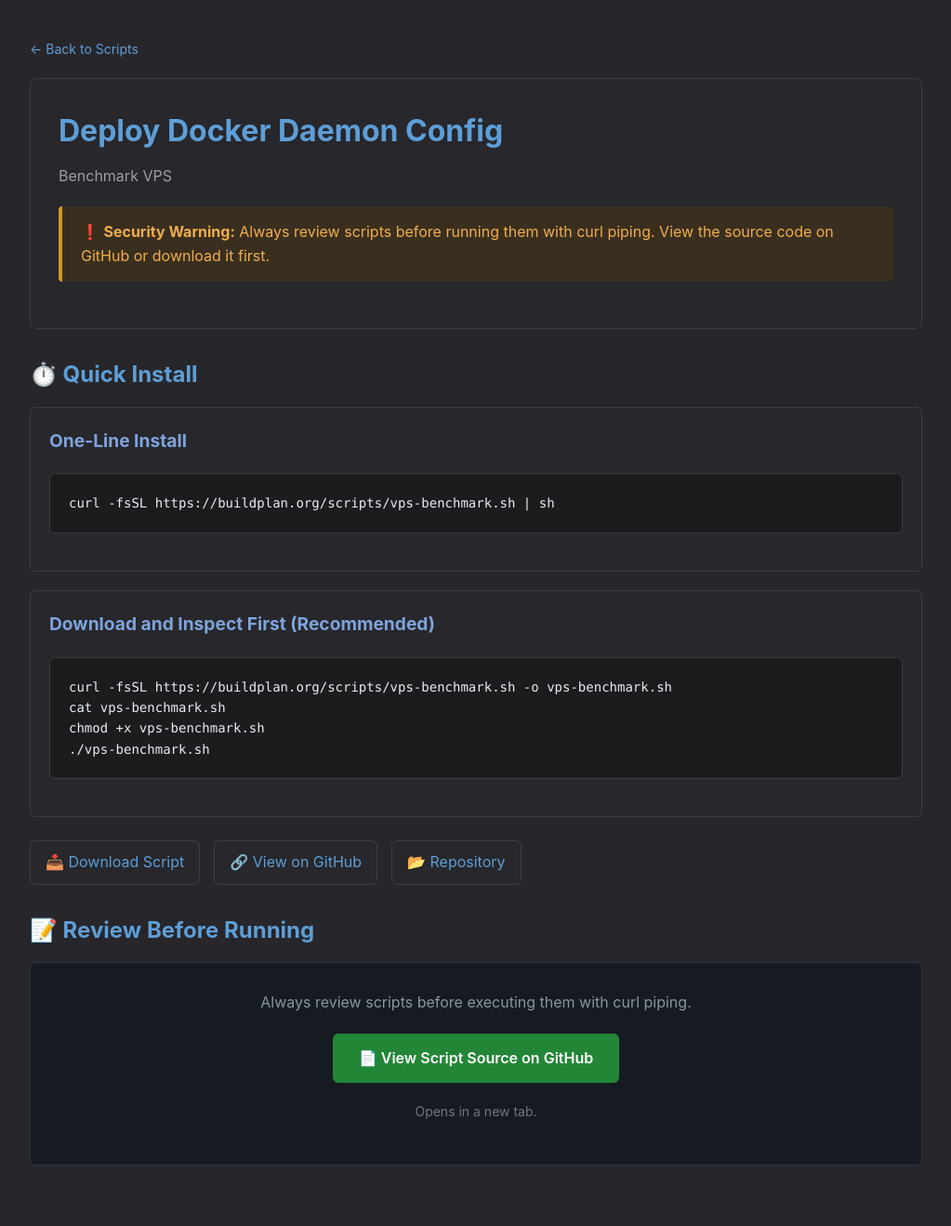
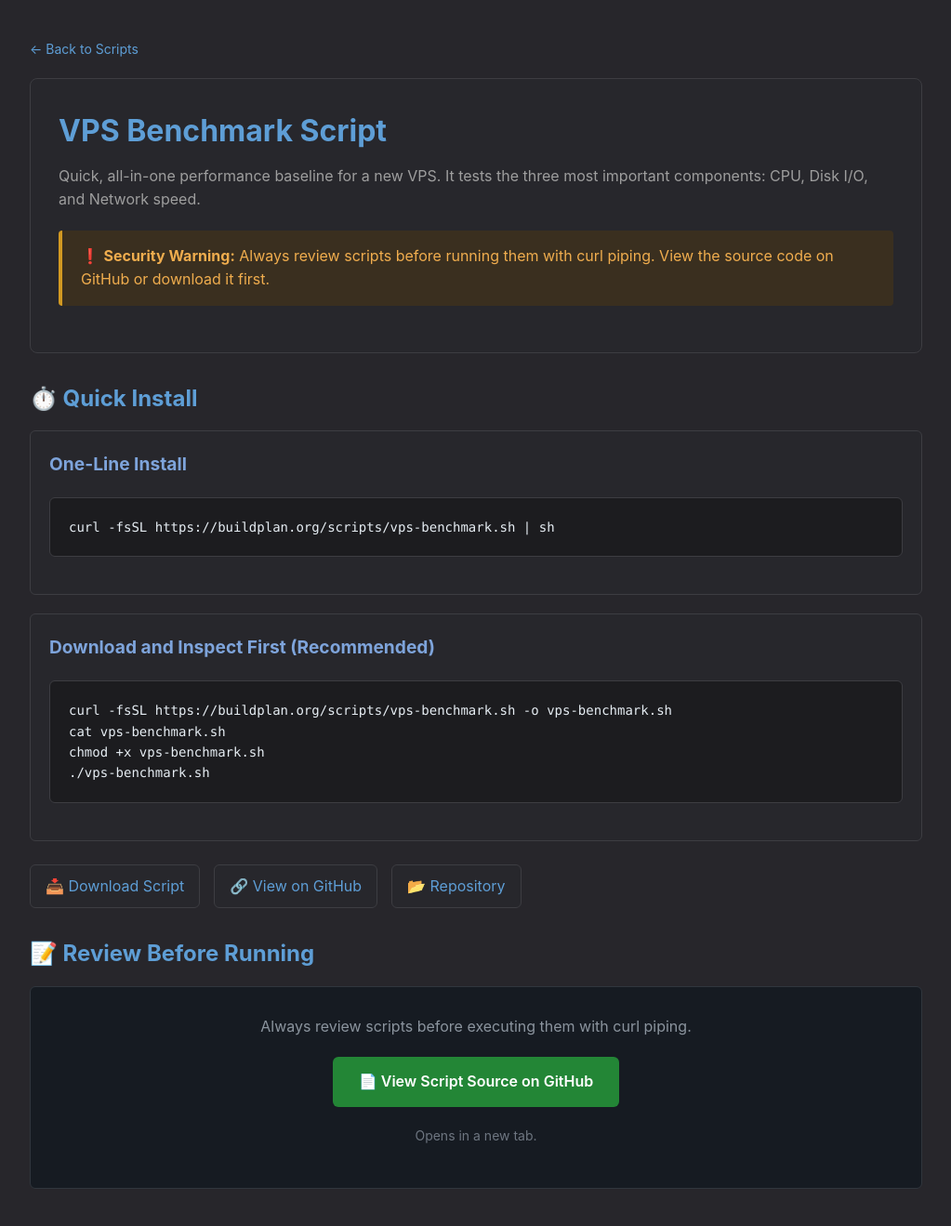
Before and after one commit to buildplan/buildplan.github.io, a Jekyll site: the page built from _scripts/vps-benchmark.sh.md, in a window 1280 px wide. Shown: the whole page at 93% size, without its empty margins (128-1151 px from the left). Built offline with Jekyll 4.4.1, drawn with Linux system fonts in a browser that asks for light colours; before the commit the page ends 1294 px from its top, so only the background shows below that.

Commit message:
correction

```diff
--- a/_scripts/vps-benchmark.sh.md
+++ b/_scripts/vps-benchmark.sh.md
@@ -1,7 +1,7 @@
 ---
 permalink: /docs/vps-benchmark
-title: "Deploy Docker Daemon Config"
-description: "Benchmark VPS"
+title: "VPS Benchmark Script"
+description: "Quick, all-in-one performance baseline for a new VPS. It tests the three most important components: CPU, Disk I/O, and Network speed."
 script_url: "https://buildplan.org/scripts/vps-benchmark.sh"
 script_name: "vps-benchmark.sh"
 github_raw_url: "https://raw.githubusercontent.com/buildplan/learning/refs/heads/main/vps-benchmark.sh"
```
